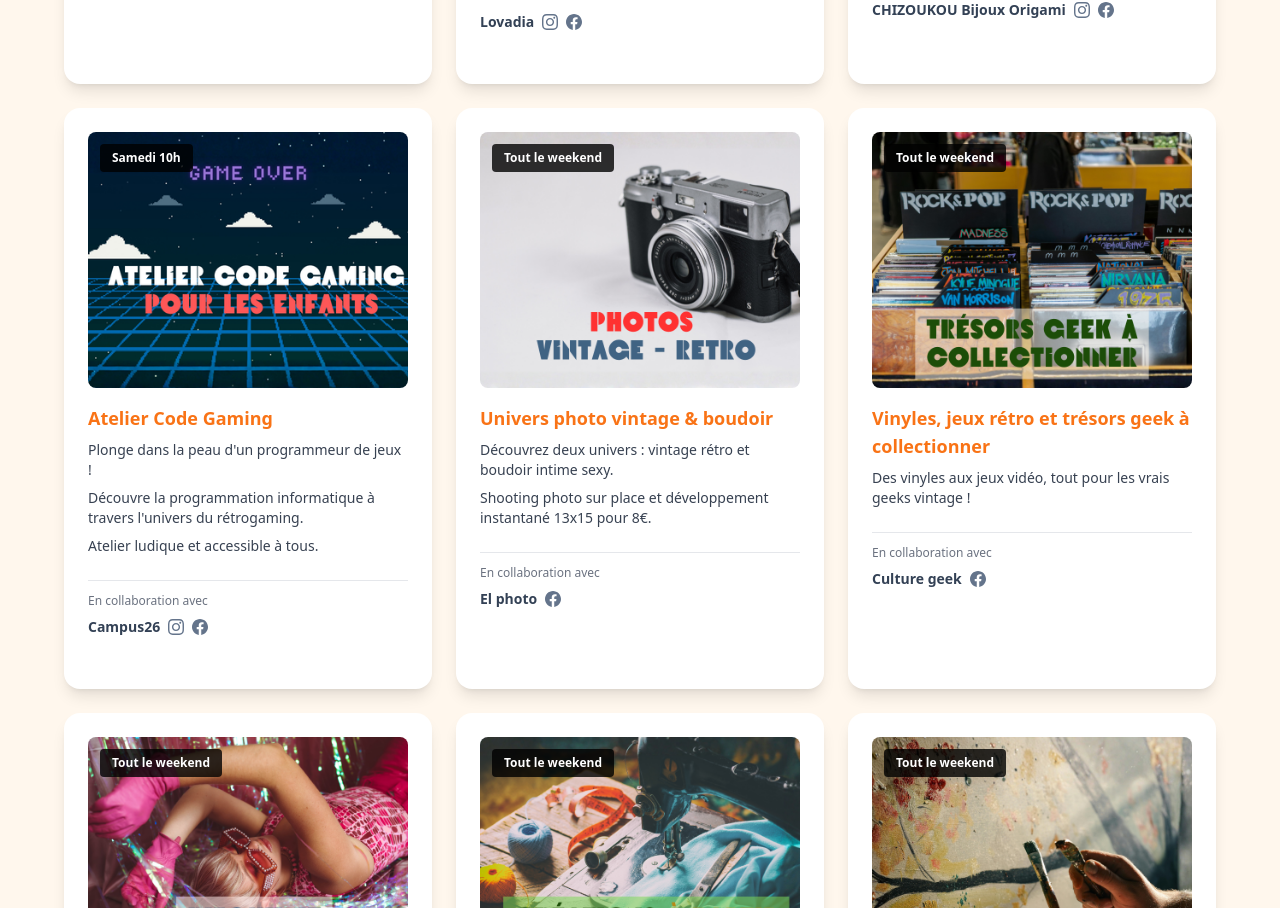
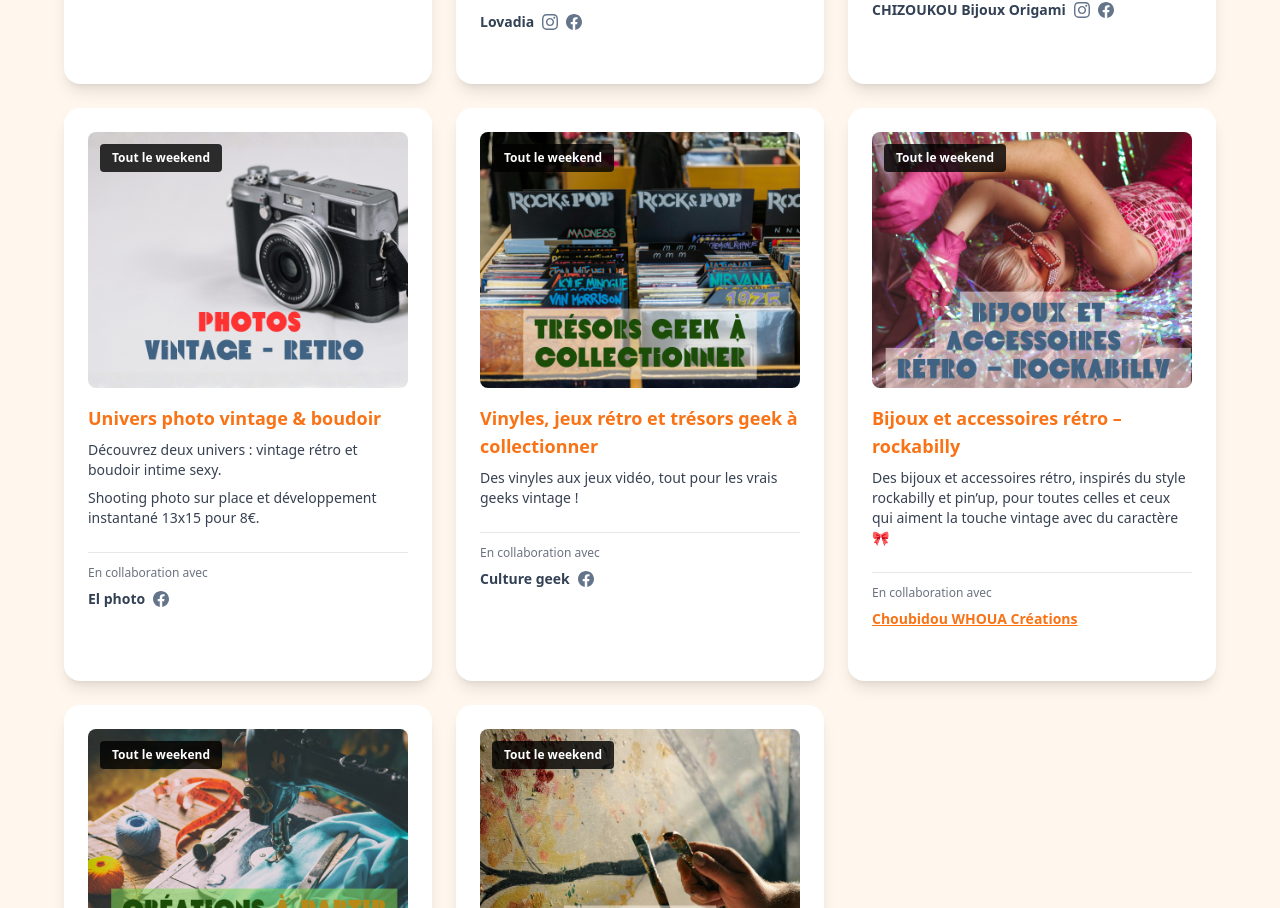
Before and after one commit to takako916/salonvintage43, a Next.js app: page / in a window 1280 px wide. Shown: the part 3456-4364 px from the top of the page. Built offline with nearby package versions, Linux system fonts and the light colour scheme.

Commit message:
Remove Atelier Code Gaming  Changes to be committed: 	modified:   components/AnimationsTabs.tsx

```diff
--- a/components/AnimationsTabs.tsx
+++ b/components/AnimationsTabs.tsx
@@ -251,25 +251,25 @@ const tabContents: TabContent[] = [
           }
         }
       },
-      {
-        title: "Atelier Code Gaming",
-        description: [
-          "Plonge dans la peau d'un programmeur de jeux !",
-          "Découvre la programmation informatique à travers l'univers du rétrogaming.",
-          "Atelier ludique et accessible à tous."
-        ],
-        image: "/images/animations/art/robotique.png",
-        link: "/robotique",
-        showMoreLink: false,
-        dateTime: "Samedi 10h",
-        collaboration: {
-          name: "Campus26",
-          socials: {
-            instagram: "https://www.instagram.com/ecole_du_numerique_43/",
-            facebook: "https://www.facebook.com/lecoledunumerique43"
-          }
-        }
-      },
+      // {
+      //   title: "Atelier Code Gaming",
+      //   description: [
+      //     "Plonge dans la peau d'un programmeur de jeux !",
+      //     "Découvre la programmation informatique à travers l'univers du rétrogaming.",
+      //     "Atelier ludique et accessible à tous."
+      //   ],
+      //   image: "/images/animations/art/robotique.png",
+      //   link: "/robotique",
+      //   showMoreLink: false,
+      //   dateTime: "Samedi 10h",
+      //   collaboration: {
+      //     name: "Campus26",
+      //     socials: {
+      //       instagram: "https://www.instagram.com/ecole_du_numerique_43/",
+      //       facebook: "https://www.facebook.com/lecoledunumerique43"
+      //     }
+      //   }
+      // },
       {
         "title": "Univers photo vintage & boudoir",
         "description": [
```
